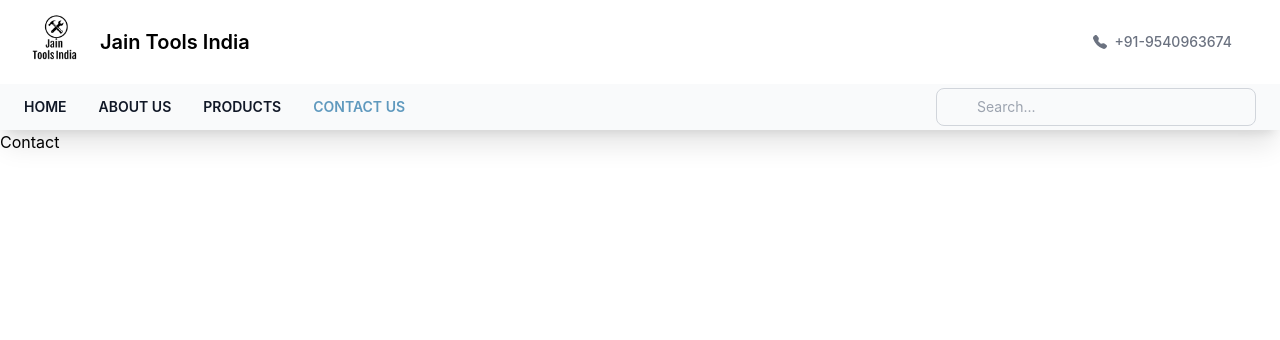
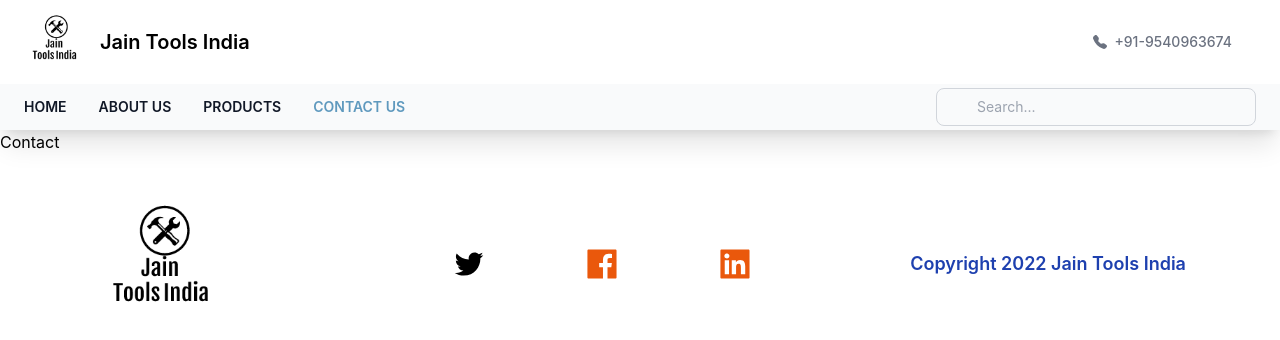
Before and after one commit to VScode2000/mern_training, a React (Create React App) app: page /contact-us in a window 1280 px wide. Shown: the top 340 px of the page. Built offline with nearby package versions, Linux system fonts and the light colour scheme.

Commit message:
update 3.0

```diff
--- a/src/Components/About.js
+++ b/src/Components/About.js
@@ -1,10 +1,12 @@
 import React from 'react'
 import Header from './Header'
+import Footer from './Footer'
 
 export default function About() {
   return (
     <div>
       <Header/>
+      <Footer/>
     </div>
   )
 }
--- a/src/Components/Contact.js
+++ b/src/Components/Contact.js
@@ -1,10 +1,14 @@
 import React from 'react'
 import Header from './Header'
+import Footer from './Footer'
 
 export default function Contact() {
   return (
     <div>
       <Header/>
-      Contact</div>
+        Contact
+      <Footer/>
+    </div>
+
   )
 }
--- /dev/null
+++ b/src/Components/Footer.js
@@ -0,0 +1,28 @@
+import React from "react";
+import logo from '../img/logo.png';
+
+const Footer = () => {
+  return (
+    <div id="contact" className="flex flex-row flex-wrap items-center justify-around p-10">
+      <a href="/" className="w-1/2 pl-5 mb-2 lg:visible lg:w-auto lg:pl-0 lg:mb-0">
+        <img width="70%" src={logo} alt="logo"/>
+      </a>
+      <div className="flex items-center justify-around w-2/3 pt-5 lg:pt-0 lg:w-1/3 ">
+        <a href="#">
+            <svg className="text-black hover:text-blue-700" width="30" height="30" viewBox="0 0 35 29" fill="none" xmlns="http://www.w3.org/2000/svg"><path d="M34.145 4.1787C32.9202 4.70704 31.5873 5.08729 30.2144 5.23539C31.6398 4.38858 32.7072 3.05077 33.2164 1.47295C31.8788 2.26862 30.4136 2.82656 28.8855 3.12202C28.2469 2.43928 27.4745 1.89538 26.6165 1.52421C25.7585 1.15304 24.8332 0.962551 23.8983 0.964616C20.1159 0.964616 17.0739 4.03061 17.0739 7.79305C17.0739 8.32139 17.1379 8.84973 17.242 9.35806C11.5783 9.06187 6.52705 6.35611 3.16887 2.21343C2.55697 3.25857 2.23632 4.44858 2.24026 5.65966C2.24026 8.0292 3.44505 10.1186 5.28224 11.3474C4.19955 11.3047 3.14222 11.0071 2.19624 10.4788V10.5628C2.19624 13.881 4.54176 16.6308 7.66779 17.2632C7.08084 17.4157 6.47704 17.4936 5.87062 17.4953C5.42633 17.4953 5.00606 17.4513 4.58178 17.3913C5.44634 20.097 7.96398 22.0623 10.9619 22.1263C8.6164 23.9635 5.67849 25.0442 2.48843 25.0442C1.91605 25.0442 1.38771 25.0242 0.839355 24.9602C3.86532 26.9014 7.45565 28.0222 11.3222 28.0222C23.8743 28.0222 30.7428 17.6234 30.7428 8.59757C30.7428 8.30138 30.7428 8.00518 30.7227 7.70899C32.0516 6.73636 33.2164 5.53158 34.145 4.1787Z" fill="currentColor"/></svg>
+        </a>
+        <a href="#">
+            <svg className="text-orange-600 hover:text-orange-700" width="30" height="30" viewBox="0 0 33 33" fill="none" xmlns="http://www.w3.org/2000/svg"><path d="M31.2106 0.48291H1.75153C1.04307 0.48291 0.470703 1.05528 0.470703 1.76374V31.2229C0.470703 31.9313 1.04307 32.5037 1.75153 32.5037H31.2106C31.9191 32.5037 32.4915 31.9313 32.4915 31.2229V1.76374C32.4915 1.05528 31.9191 0.48291 31.2106 0.48291ZM27.5122 9.82897H24.9546C22.9493 9.82897 22.561 10.7816 22.561 12.1825V15.2685H27.3481L26.7237 20.0996H22.561V32.5037H17.5698V20.1036H13.3951V15.2685H17.5698V11.7062C17.5698 7.57151 20.0954 5.31805 23.7858 5.31805C25.555 5.31805 27.072 5.45013 27.5163 5.51017V9.82897H27.5122Z" fill="currentColor"/></svg>
+        </a>
+        <a href="#">
+            <svg className="text-orange-600 hover:text-orange-700" width="30" height="30" viewBox="0 0 33 33" fill="none" xmlns="http://www.w3.org/2000/svg"><path d="M31.198 0.48291H1.73884C1.03038 0.48291 0.458008 1.05528 0.458008 1.76374V31.2229C0.458008 31.9313 1.03038 32.5037 1.73884 32.5037H31.198C31.9064 32.5037 32.4788 31.9313 32.4788 31.2229V1.76374C32.4788 1.05528 31.9064 0.48291 31.198 0.48291ZM9.95617 27.7686H5.20509V12.4867H9.95617V27.7686ZM7.58263 10.3973C7.03798 10.3973 6.50557 10.2358 6.05271 9.93325C5.59985 9.63066 5.24689 9.20057 5.03846 8.69738C4.83004 8.1942 4.7755 7.6405 4.88176 7.10632C4.98801 6.57214 5.25029 6.08146 5.63541 5.69634C6.02053 5.31121 6.51121 5.04894 7.04539 4.94268C7.57958 4.83643 8.13327 4.89096 8.63646 5.09939C9.13965 5.30782 9.56973 5.66078 9.87232 6.11363C10.1749 6.56649 10.3364 7.09891 10.3364 7.64356C10.3324 9.16454 9.09962 10.3973 7.58263 10.3973ZM27.7437 27.7686H22.9966V20.3358C22.9966 18.5626 22.9646 16.2852 20.527 16.2852C18.0574 16.2852 17.6772 18.2144 17.6772 20.2077V27.7686H12.9341V12.4867H17.4891V14.5761H17.5531C18.1855 13.3753 19.7345 12.1065 22.048 12.1065C26.8591 12.1065 27.7437 15.2725 27.7437 19.3872V27.7686Z" fill="currentColor"/></svg>
+        </a>
+      </div>
+      <div className="mt-10 text-lg text-blue-800 font-semibold lg:mt-0">
+          Copyright 2022 Jain Tools India
+      </div>
+    </div>
+  );
+};
+
+export default Footer;
--- a/src/Components/Home.js
+++ b/src/Components/Home.js
@@ -1,6 +1,7 @@
 import React from 'react'
 import Carousel from './Carousel/Carousel'
 import Header from './Header'
+import Footer from './Footer'
 
 export default function Home() {
   return (
@@ -9,6 +10,7 @@ export default function Home() {
         <div className='max-w-full flex justify-center m-10'>
 <Carousel/>
 </div>
+  <Footer/>
     </div>
   )
 }
--- a/src/Components/Products.js
+++ b/src/Components/Products.js
@@ -1,10 +1,13 @@
 import React from 'react'
 import Header from './Header'
+import Footer from './Footer'
 
 export default function Products() {
   return (
     <div>
       <Header/>
-      Products</div>
+        Products
+      <Footer/>
+    </div>
   )
 }
```
